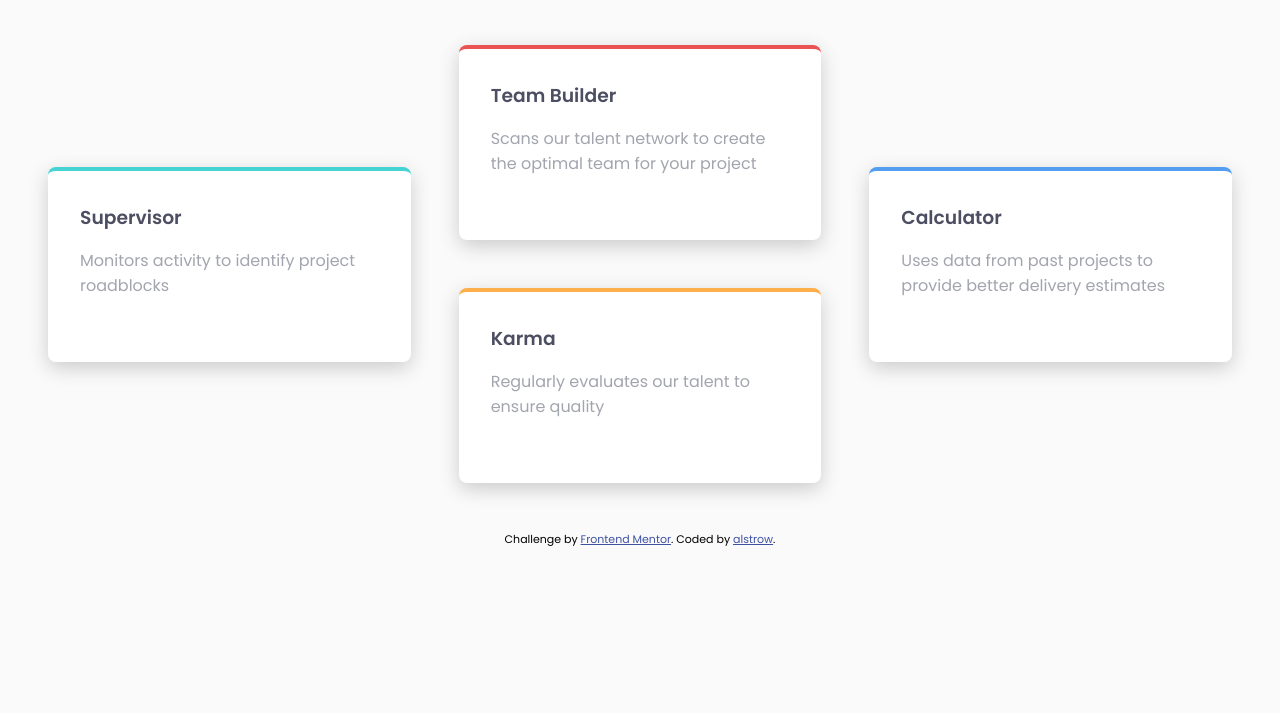
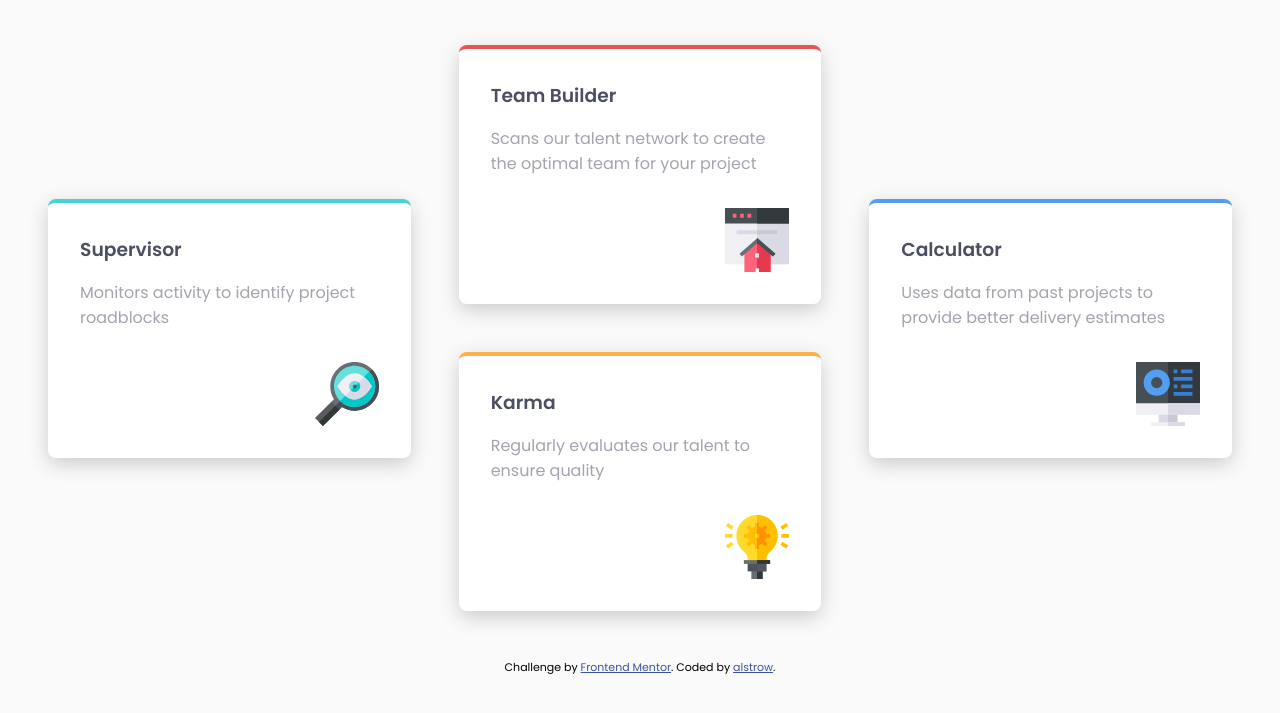
Before and after one commit to alstrow/four-card-section, a plain HTML site: page index.html in a window 1280 px wide. Shown: the part 213-926 px from the top of the page. Before the commit the page ends 809 px from the top, so only its background shows below. Drawn offline with Linux system fonts and the light colour scheme; the site is published under a folder, as on GitHub Pages, so addresses that start at the root find nothing.

Commit message:
Update index.html

```diff
--- a/index.html
+++ b/index.html
@@ -41,7 +41,7 @@
       <div class="card" style="border-top: solid 4px hsl(180, 62%, 55%)">
         <h3>Supervisor</h3>
         <p>Monitors activity to identify project roadblocks</p>
-        <img src="/images/icon-supervisor.svg" alt="" />
+        <img src="images/icon-supervisor.svg" alt="icon-supervisor" />
       </div>
       <div class="duo">
         <div class="card" style="border-top: solid 4px hsl(0, 78%, 62%)">
@@ -49,18 +49,18 @@
           <p>
             Scans our talent network to create the optimal team for your project
           </p>
-          <img src="/images/icon-team-builder.svg" alt="" />
+          <img src="images/icon-team-builder.svg" alt="icon-team-builder" />
         </div>
         <div class="card" style="border-top: solid 4px hsl(34, 97%, 64%)">
           <h3>Karma</h3>
           <p>Regularly evaluates our talent to ensure quality</p>
-          <img src="/images/icon-karma.svg" alt="" />
+          <img src="images/icon-karma.svg" alt="icon-karma" />
         </div>
       </div>
       <div class="card" style="border-top: solid 4px hsl(212, 86%, 64%)">
         <h3>Calculator</h3>
         <p>Uses data from past projects to provide better delivery estimates</p>
-        <img src="/images/icon-calculator.svg" alt="" />
+        <img src="images/icon-calculator.svg" alt="icon-calculator" />
       </div>
     </div>
     <footer>
```
